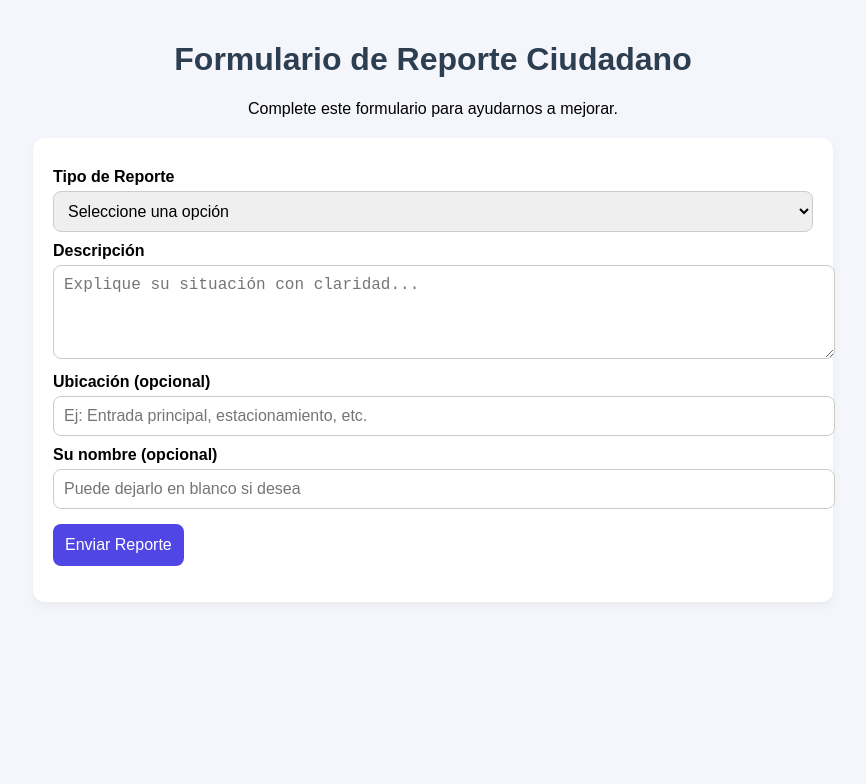
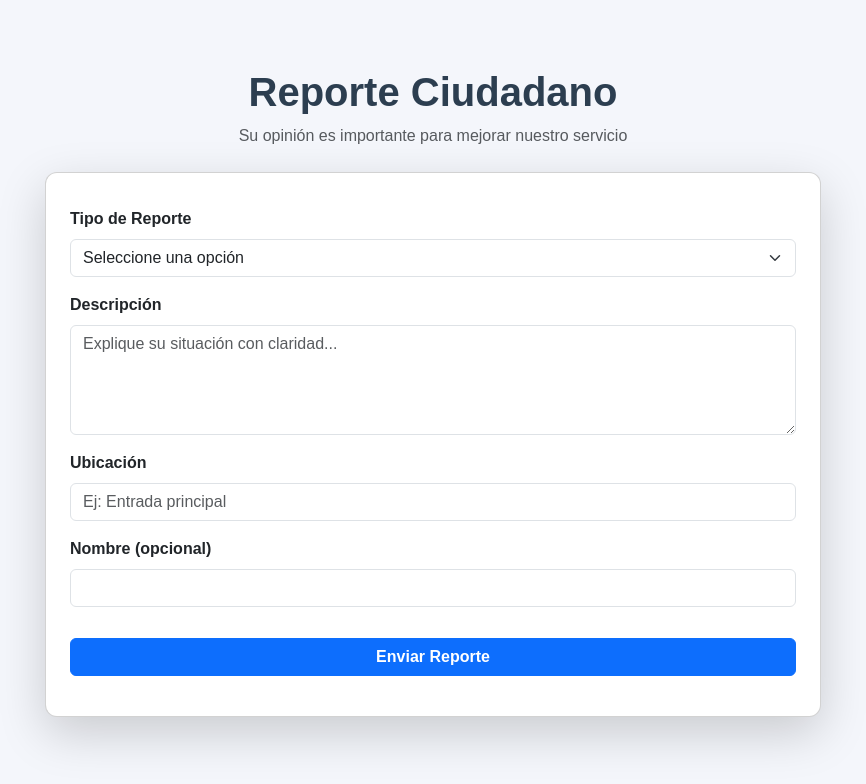
Before and after one commit to blackbirdtxt/CAR_San_Miguel, a plain HTML site: page index.html in a window 1280 px wide. Shown: the whole page, without its empty margins (207-1073 px from the left). Drawn offline with nearby package versions, Linux system fonts and the light colour scheme.

Commit message:
Update index.html

```diff
--- a/index.html
+++ b/index.html
@@ -3,42 +3,58 @@
 <head>
 <meta charset="UTF-8">
 <meta name="viewport" content="width=device-width, initial-scale=1.0">
-    <title>Reporte Ciudadano - CAR</title>
+<title>Reporte Ciudadano - CAR San Miguel</title>
+
+<!-- Bootstrap 5 -->
+<link href="https://cdn.jsdelivr.net/npm/bootstrap@5.3.2/dist/css/bootstrap.min.css" rel="stylesheet">
+
 <link rel="stylesheet" href="css/styles.css">
+
 </head>
 <body>
 
-<div class="container">
-    <header>
-        <h1>Formulario de Reporte Ciudadano</h1>
-        <p>Complete este formulario para ayudarnos a mejorar.</p>
-    </header>
+<div class="container py-5">
+    <div class="text-center mb-4">
+        <h1 class="fw-bold">Reporte Ciudadano</h1>
+        <p class="text-muted">Su opinión es importante para mejorar nuestro servicio</p>
+    </div>
 
-    <div class="card">
+    <div class="card glass-card shadow-lg p-4">
         <form id="reportForm">
-            <label>Tipo de Reporte</label>
-            <select id="tipo" required>
+
+            <div class="mb-3">
+                <label class="form-label fw-semibold">Tipo de Reporte</label>
+                <select class="form-select" id="tipo" required>
                     <option value="">Seleccione una opción</option>
                     <option value="Observación">Observación</option>
                     <option value="Sugerencia">Sugerencia</option>
                     <option value="Problema">Problema</option>
                 </select>
+            </div>
 
-            <label>Descripción</label>
-            <textarea id="descripcion" rows="4" placeholder="Explique su situación con claridad..." required></textarea>
+            <div class="mb-3">
+                <label class="form-label fw-semibold">Descripción</label>
+                <textarea class="form-control" id="descripcion" rows="4" placeholder="Explique su situación con claridad..." required></textarea>
+            </div>
 
-            <label>Ubicación (opcional)</label>
-            <input type="text" id="ubicacion" placeholder="Ej: Entrada principal, estacionamiento, etc.">
+            <div class="mb-3">
+                <label class="form-label fw-semibold">Ubicación</label>
+                <input type="text" class="form-control" id="ubicacion" placeholder="Ej: Entrada principal">
+            </div>
 
-            <label>Su nombre (opcional)</label>
-            <input type="text" id="nombre" placeholder="Puede dejarlo en blanco si desea">
+            <div class="mb-3">
+                <label class="form-label fw-semibold">Nombre (opcional)</label>
+                <input type="text" class="form-control" id="nombre">
+            </div>
 
-            <button type="submit">Enviar Reporte</button>
+            <button class="btn btn-primary w-100 fw-bold">Enviar Reporte</button>
+
         </form>
-        <p id="mensaje" class="mensaje"></p>
+
+        <div id="mensaje" class="mt-3 text-success fw-semibold text-center"></div>
     </div>
 </div>
 
-<script src="js/app.js"></script>
+<script type="module" src="js/app.js"></script>
 </body>
 </html>
```
Lines whose indentation alone changed are shown as unchanged.
